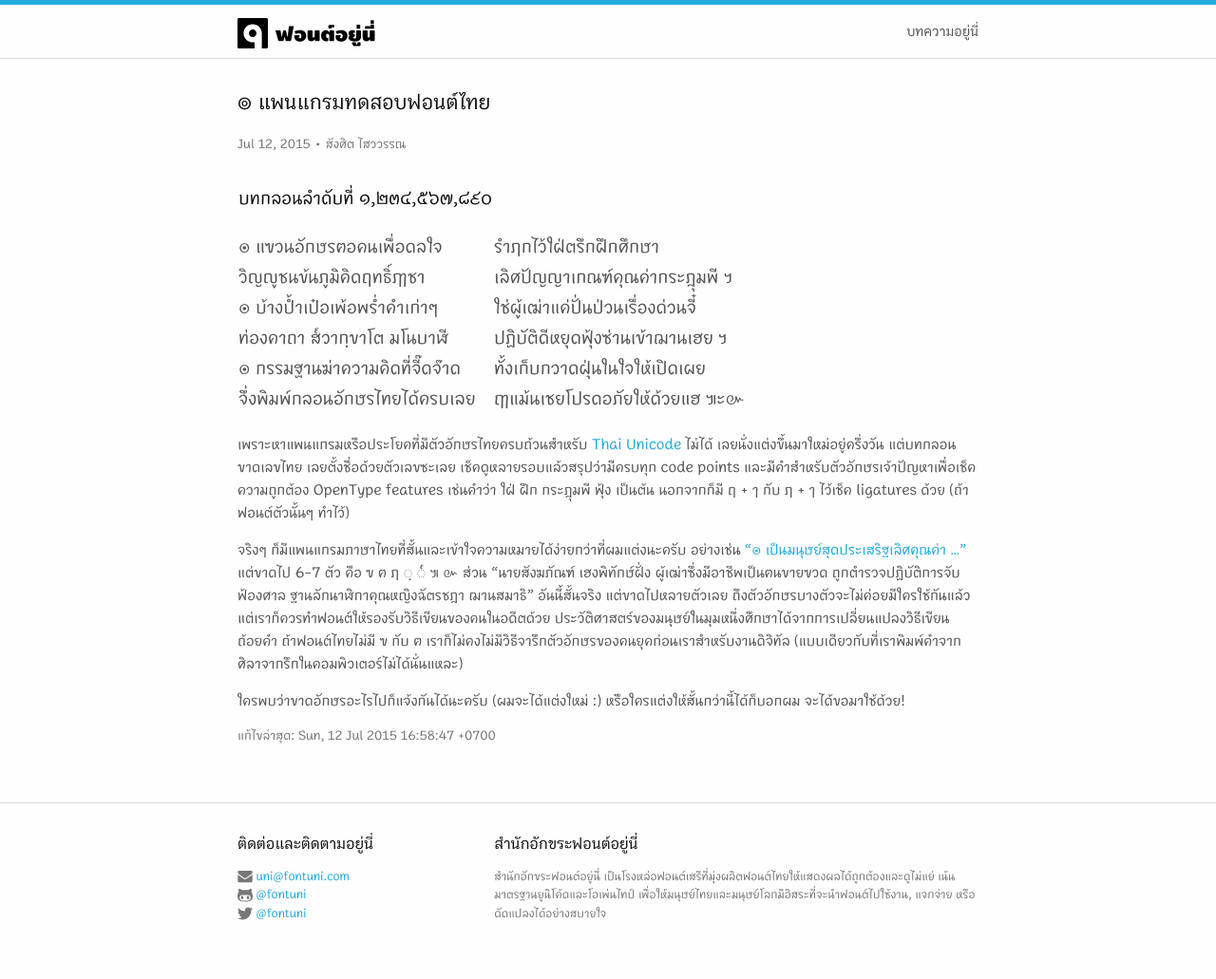
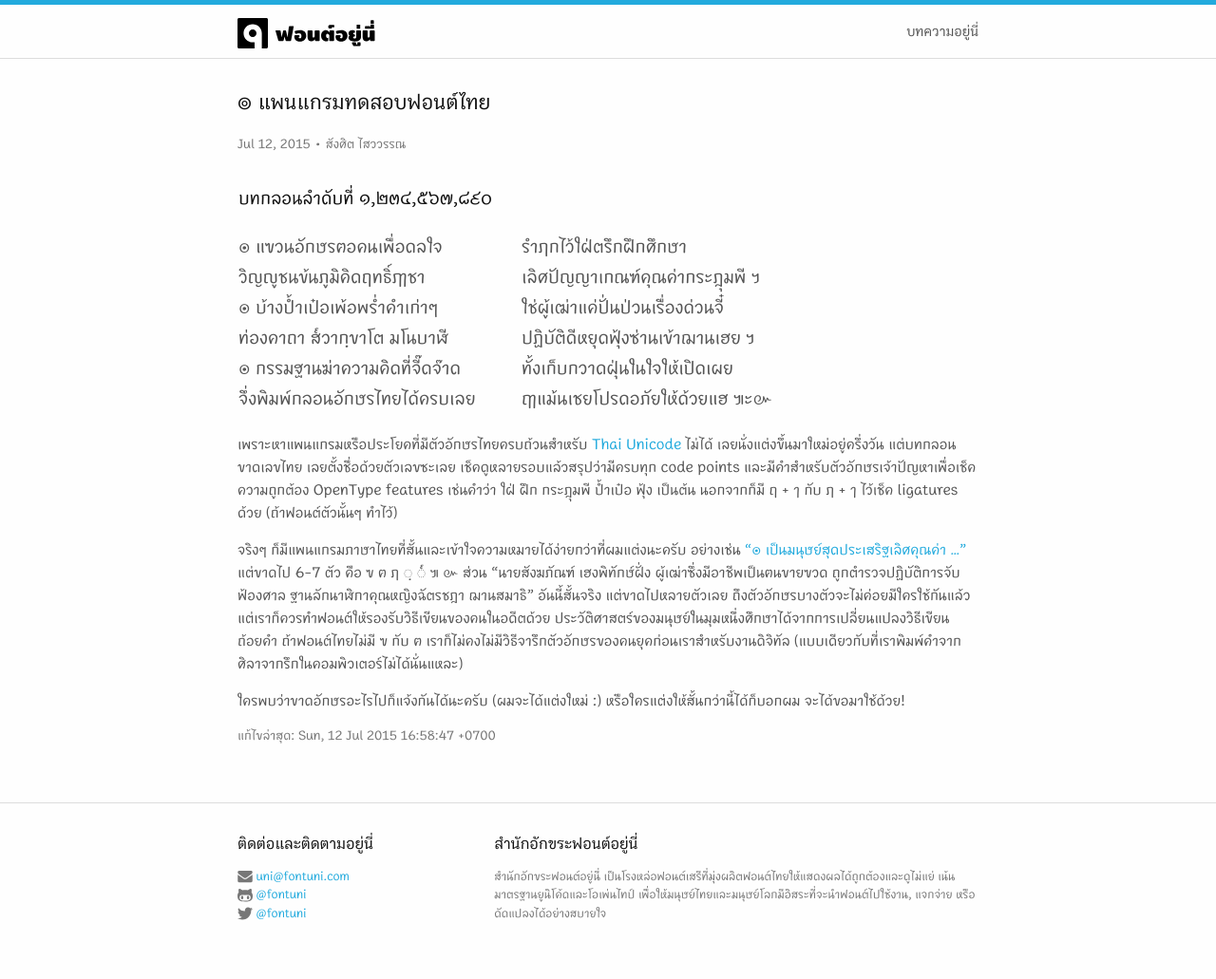
Before and after one commit to fontuni/fontuni.github.io, a Jekyll site: the page built from _posts/arcticles/2015-07-12-thai-pangram.md, in a window 1280 px wide. Shown: the whole page at 95% size. Built offline with Jekyll 4.4.1, drawn with Linux system fonts in a browser that asks for light colours.

Commit message:
Add Poem padding

```diff
--- a/_posts/arcticles/2015-07-12-thai-pangram.md
+++ b/_posts/arcticles/2015-07-12-thai-pangram.md
@@ -16,7 +16,7 @@
 จึ่งพิมพ์กลอนอักษรไทยได้ครบเลย | ฤๅแม้นเชยโปรดอภัยให้ด้วยแฮ ๚ะ๛
 {: .thai-pangram .poem}
 
-เพราะหาแพนแกรมหรือประโยคที่มีตัวอักษรไทยครบถ้วนสำหรับ [Thai Unicode](http://unicode.org/charts/PDF/U0E00.pdf) ไม่ได้ เลยนั่งแต่งขึ้นมาใหม่อยู่ครึ่งวัน แต่บทกลอนขาดเลขไทย เลยตั้งชื่อด้วยตัวเลขซะเลย เช็คดูหลายรอบแล้วสรุปว่ามีครบทุก code points และมีคำสำหรับตัวอักษรเจ้าปัญหาเพื่อเช็คความถูกต้อง OpenType features เช่นคำว่า ใฝ่ ฝึก กระฎุมพี ฟุ้ง เป็นต้น นอกจากก็มี ฤ + ๅ กับ ฦ + ๅ ไว้เช็ค ligatures ด้วย (ถ้าฟอนต์ตัวนั้นๆ ทำไว้)
+เพราะหาแพนแกรมหรือประโยคที่มีตัวอักษรไทยครบถ้วนสำหรับ [Thai Unicode](http://unicode.org/charts/PDF/U0E00.pdf) ไม่ได้ เลยนั่งแต่งขึ้นมาใหม่อยู่ครึ่งวัน แต่บทกลอนขาดเลขไทย เลยตั้งชื่อด้วยตัวเลขซะเลย เช็คดูหลายรอบแล้วสรุปว่ามีครบทุก code points และมีคำสำหรับตัวอักษรเจ้าปัญหาเพื่อเช็คความถูกต้อง OpenType features เช่นคำว่า ใฝ่ ฝึก กระฎุมพี ป้ำเป๋อ ฟุ้ง เป็นต้น นอกจากก็มี ฤ&nbsp;+&nbsp;ๅ กับ ฦ&nbsp;+&nbsp;ๅ ไว้เช็ค ligatures ด้วย (ถ้าฟอนต์ตัวนั้นๆ ทำไว้)
 
 จริงๆ ก็มีแพนแกรมภาษาไทยที่สั้นและเข้าใจความหมายได้ง่ายกว่าที่ผมแต่งนะครับ อย่างเช่น ["๏ เป็นมนุษย์สุดประเสริฐเลิศคุณค่า ..."](http://clagnut.com/blog/2380/#Thai) แต่ขาดไป 6-7 ตัว คือ ฃ ฅ ฦ &#x25cc;ฺ &#x25cc;๎ ๚ ๛ ส่วน "นายสังฆภัณฑ์ เฮงพิทักษ์ฝั่ง ผู้เฒ่าซึ่งมีอาชีพเป็นฅนขายฃวด ถูกตำรวจปฏิบัติการจับฟ้องศาล ฐานลักนาฬิกาคุณหญิงฉัตรชฎา ฌานสมาธิ" อันนี้สั้นจริง แต่ขาดไปหลายตัวเลย ถึงตัวอักษรบางตัวจะไม่ค่อยมีใครใช้กันแล้ว แต่เราก็ควรทำฟอนต์ให้รองรับวิธีเขียนของคนในอดีตด้วย ประวัติศาสตร์ของมนุษย์ในมุมหนึ่งศึกษาได้จากการเปลี่ยนแปลงวิธีเขียนถ้อยคำ ถ้าฟอนต์ไทยไม่มี ฃ กับ ฅ เราก็ไม่คงไม่มีวิธีจารึกตัวอักษรของคนยุคก่อนเราสำหรับงานดิจิทัล (แบบเดียวกับที่เราพิมพ์คำจากศิลาจากรึกในคอมพิวเตอร์ไม่ได้นั่นแหละ)
 
--- a/_sass/_typography.scss
+++ b/_sass/_typography.scss
@@ -178,6 +178,8 @@
   }
   th,td {
     display: table-cell;
+    text-align: left;
+    padding-right: 1.5em;
   }
 }
 
```
